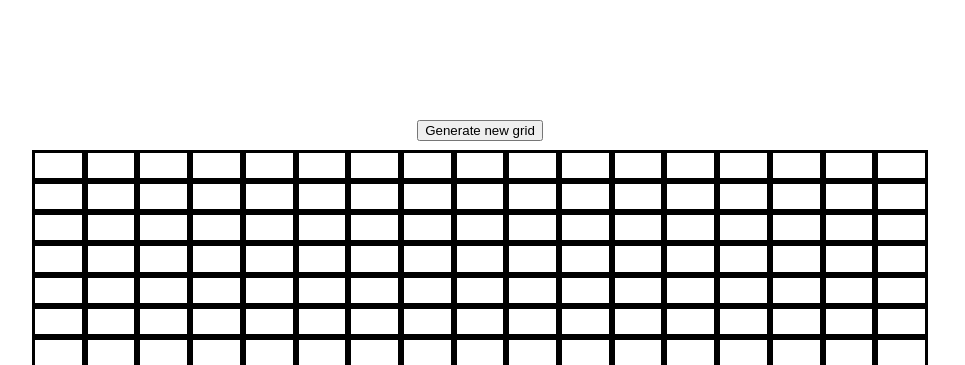
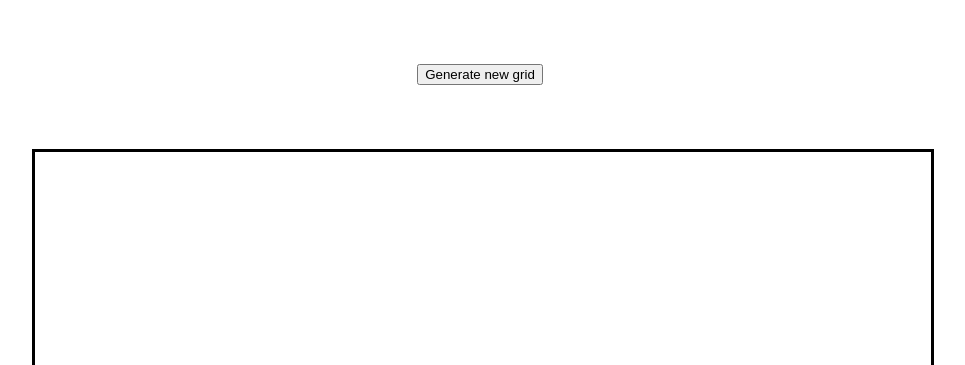
Before and after one commit to Kasperrf/Etch-a-Sketch, a plain HTML site: page index.html in a window 1280 px wide. Shown: the top 365 px of the page, without its empty margins (160-1125 px from the left). Drawn offline with Linux system fonts and the light colour scheme.

Commit message:
Added a generate grid btn, color on hover. Project finished

```diff
--- a/index.html
+++ b/index.html
@@ -8,11 +8,11 @@
     <script src="javascript.js" defer></script>
 </head>
 <body>
+    <div class="btnGenerateDiv">
+        <button class="btnGenerate">Generate new grid</button>
+    </div>
+
     <div class="container">
-        <div class="btnGenerateDiv">
-            <button class="btnGenerate">Generate new grid</button>
-        </div>
-
     </div>
 
 </body>
--- a/javascript.js
+++ b/javascript.js
@@ -14,10 +14,8 @@ function redoGrid(){
     while (isNaN(userInput) | userInput > 100 | userInput < 0) {
         userInput = parseInt(prompt("Generate up to 100 grids"), 10)
     }
-
-
-
-
+    container.innerHTML = "";
+    createGrid(userInput)
 
 }
 
--- a/style.css
+++ b/style.css
@@ -5,18 +5,21 @@ body{
 .btnGenerateDiv{
     display: flex;
     justify-content: center;
-    margin-bottom: 1%;
+    align-items: center;
+    margin-top: 5%;
+    margin-bottom: 5%;
 }
 
 .container{
     display: flex;
     flex-direction: column;
-    margin-top: 15vh;
     margin-bottom: 15vh;
     margin-left: 15vw;
     margin-right: 15vw;
     height: 70vh;
     width: 70vw;
+    border-color: black;
+    border-style: solid;
 }
 
 .row{
@@ -29,8 +32,6 @@ body{
     display: flex;
     justify-content: space-evenly;
     flex-grow: 1;
-    border-style: solid;
-    border-color: black;
 }
 
 .colHover{
```
